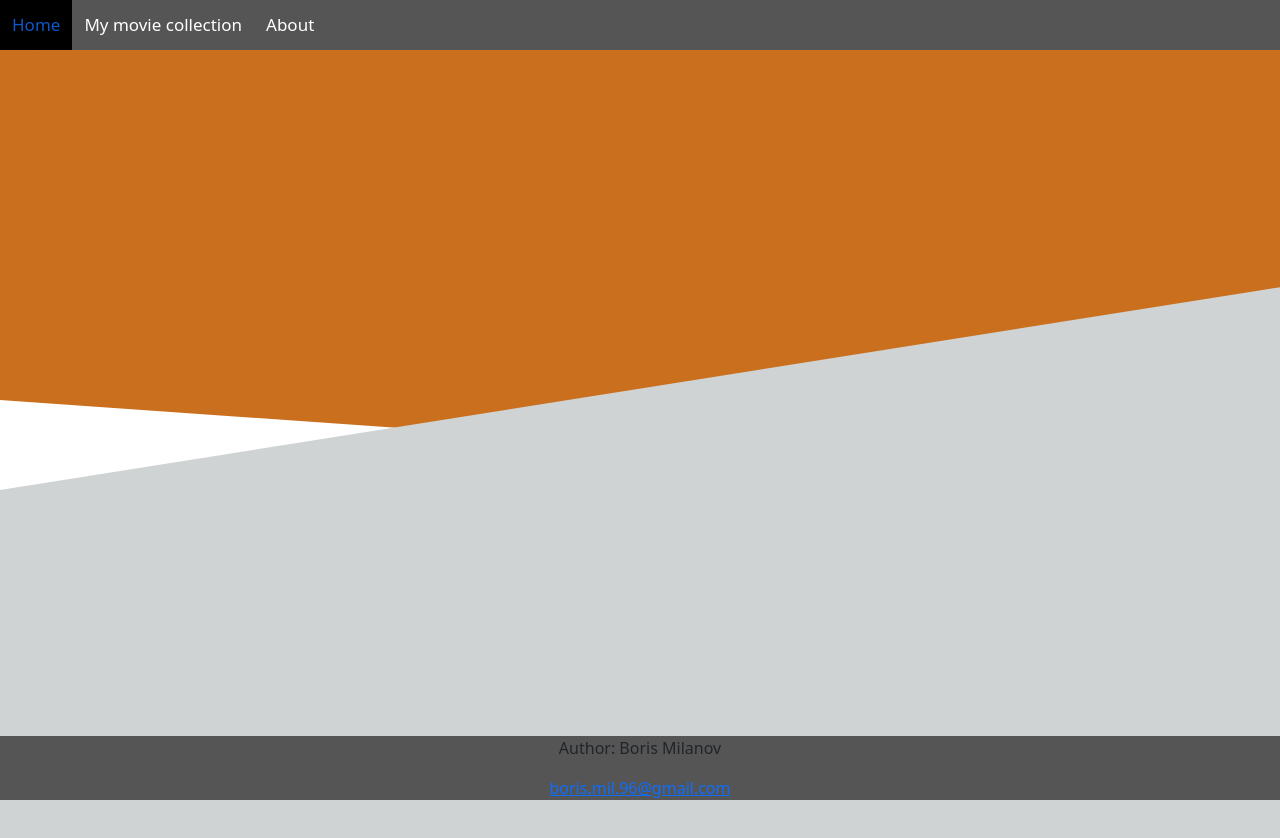
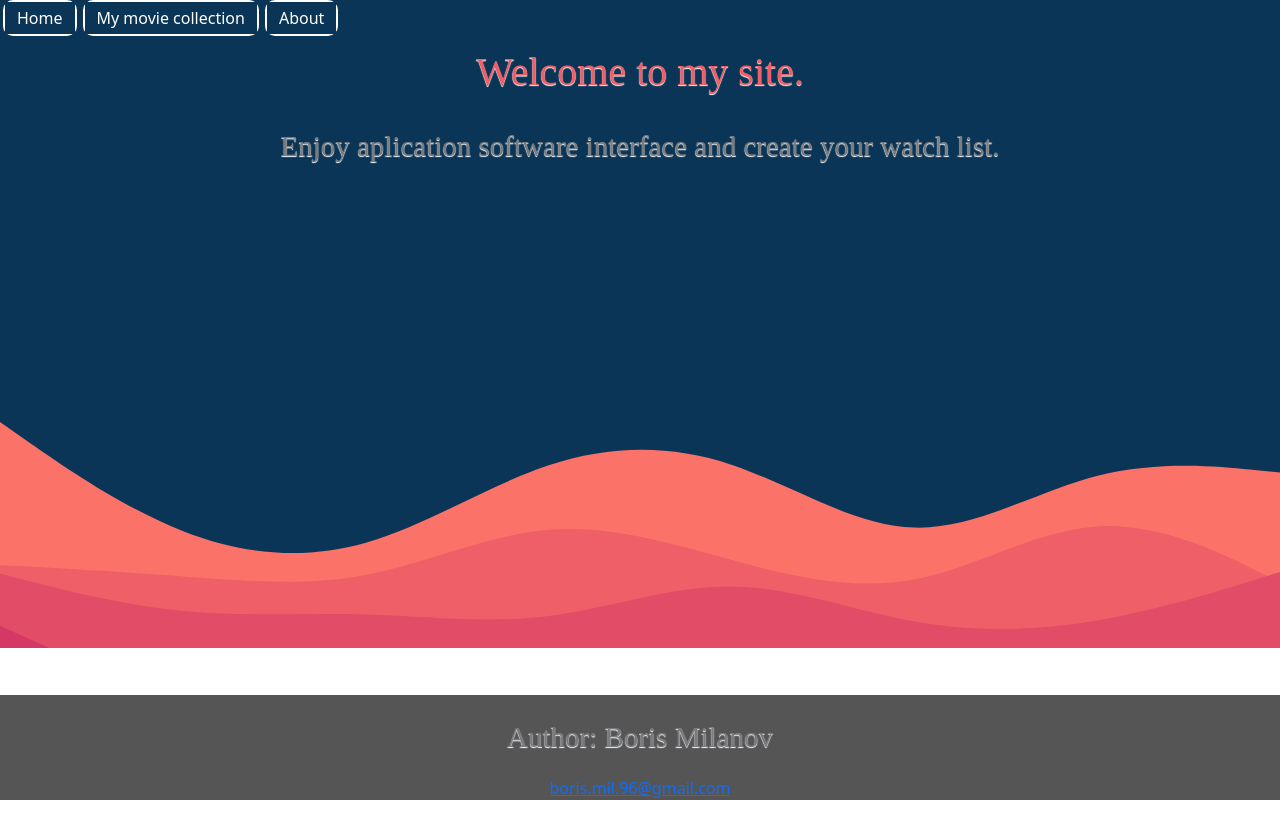
Before and after one commit to BorisMilanov/movie-mern-stack-app, a React (Create React App) app in the folder client/: page / in a window 1280 px wide. Shown: the top 838 px of the page. After the commit the page ends 800 px from the top, so only its background shows below. Built offline with nearby package versions, Linux system fonts and the light colour scheme.

Commit message:
Config home page 0.2

```diff
--- a/client/src/App.css
+++ b/client/src/App.css
@@ -39,24 +39,60 @@
 /* Style the navigation bar */
 .navbars {
   width: 100%;
-  background-color: #555;
+  background-color: #0B3556;
   overflow: auto;
 }
 
 /* Navbar links */
-.link {
+/* .link {
   float: left;
   text-align: center;
   padding: 12px;
   color: white;
   text-decoration: none;
   font-size: 17px;
+} */
+
+.link{
+  position: relative;
+  box-sizing: border-box;
+  display: inline-block;
+  overflow: hidden;
+  padding: 6px 14px;
+  margin: 0px 3px 6px;
+  text-align: center;
+  /* border: 2px solid rgb(255, 255, 255); */
+  text-decoration: none;
+  border-radius: 10px;
+  color: rgb(255, 255, 255);
+  white-space: nowrap;
+  z-index: 0;
+}
+/* .link i{padding-right: 8px;} */
+/* Navbar links on mouse-over */
+
+.link::after {
+  box-sizing: border-box;
+  position: absolute;
+  width: 100%;
+  height: 100%;
+  content: "";
+  border: 2px solid rgb(255, 255, 255);
+  z-index: 2;
+  margin: 0px;
+  left: 0px;
+  bottom: 0px;
+  border-top-width: 2px;
+  transition: border-top-width 0.1s ease 0.2s, height 0.2s ease 0.1s, width 0.2s ease 0s, margin 0.2s ease 0s;
+}
+.link:hover::after {
+  width: 60%;
+  height: 0px;
+  border-width: 0px 2px 2px;
+  margin: 0px 20%;
+  transition: border-top-width 0.1s ease 0s, height 0.2s ease 0.1s, width 0.2s ease 0.2s, margin 0.2s ease 0.2s;
 }
 
-/* Navbar links on mouse-over */
-.link:hover {
-  background-color: #000;
-}
 
 /* Current/active navbar link */
 .active {
@@ -79,7 +115,3 @@
   background-color: #555;
   text-align: center;
 }
-
-body {
-  background-color: #AF7AC5;
-}
--- a/client/src/pages/Home.js
+++ b/client/src/pages/Home.js
@@ -1,9 +1,12 @@
 import React from "react";
 import './PagesStyle.css'
 function Home() {
-    return <div>
-        <div className="slantedDivA"></div>
-        <div className="slantedDivB"></div>
+    return <div >
+
+        <div className="imgdiv slender">
+            <h1>Welcome to my site.</h1>
+            <p>Enjoy aplication software interface and create your watch list.</p>
+        </div>
     </div>;
 }
 
--- a/client/src/pages/PagesStyle.css
+++ b/client/src/pages/PagesStyle.css
@@ -1,4 +1,4 @@
-body{
+/* body{
     background:#AF7AC5;
  }
 .slantedDivA{
@@ -20,10 +20,10 @@ body{
     bottom: 0;
     left: 0;
     transform-origin: top left;
-    transform: skewY(4deg);
-}
+    transform: skewY(9deg);
+} */
 
-.slantedDivB{
+/* .slantedDivB{
     position: relative;
     width: 100%;
     height: 400px;
@@ -33,12 +33,37 @@ body{
     position: absolute;
     width: 100%;
     height: 100%;
-    content: '';
+    content:'';
     background: inherit;
     top:0;
     right: 0;
     bottom: 0;
     left: 0;
     transform-origin: top left;
-    transform: skewY(-9deg);
+    transform: skewY(-190deg);
+} */
+/*
+.imageDiv{
+    background-image:'https://www.figma.com/file/2W7MBZZtgMzXMpcvphOFFm/Untitled?node-id=202%3A34&t=a7pDWS4wz6t1VmoS-4';
+
+} */
+
+.slender{
+    aspect-ratio: 960/450;
+    width: 100%;
+    background-repeat: no-repeat;
+    background-position: center;
+    background-size: cover;
+
 }
+.imgdiv{
+    background-image: url('/images/layered-waves-haikei.svg');
+}
+
+h1 { color: #EF5F67; font-family: "Great Vibes", cursive; font-size: 165px; line-height: 160px; font-weight: normal; margin-bottom: 0px; margin-top: 40px; text-align: center; text-shadow: 0 1px 1px #fff; }
+
+
+p { color: #7a7c7f; font-size: 29px; font-family: "Libre Baskerville", serif; line-height: 45px; text-align: center; text-shadow: 0 1px 1px #fff; padding-top: 20px; }
+
+
+p.byline { font-style: italic; color: #B6B6B6; font-size: 24px; margin-top: 20px; text-align: center; text-shadow: 0 1px 1px #fff; }
```
Also changed, not shown: client/images/layered-waves-haikei.svg (added).
